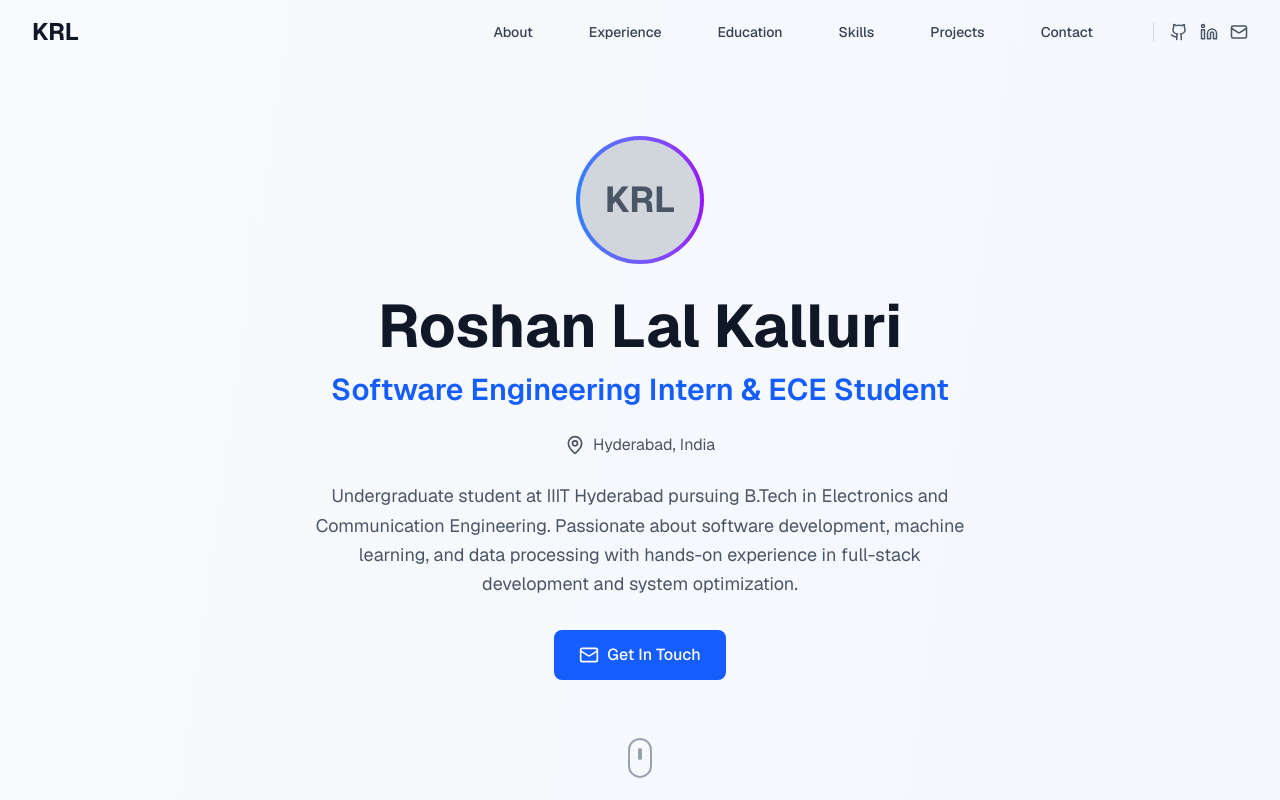
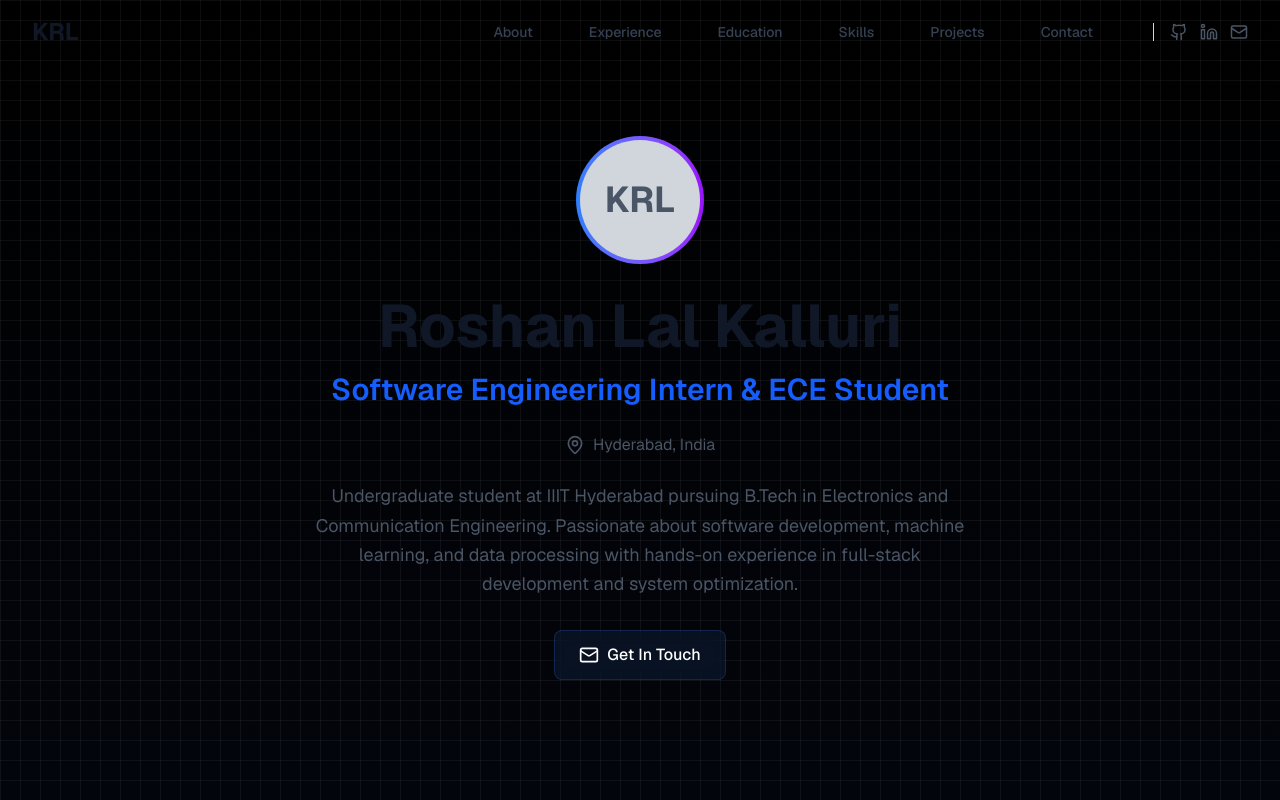
Before and after one commit to Roshan-o/roshan-o.github.io, a Next.js app: page / in a window 1280 px wide. Shown: the top 800 px of the page. Built offline with nearby package versions, Linux system fonts and the light colour scheme.

Commit message:
background change

```diff
--- a/app/components/Contact.tsx
+++ b/app/components/Contact.tsx
@@ -117,7 +117,7 @@ export const Contact = () => {
   };
 
   return (
-    <section id="contact" className="py-20 px-4 sm:px-6 lg:px-8 bg-gray-50 dark:bg-gray-800">
+    <section id="contact" className="py-20 px-4 sm:px-6 lg:px-8 ">
       <div className="max-w-6xl mx-auto">
         <motion.div
           variants={containerVariants}
@@ -303,7 +303,7 @@ export const Contact = () => {
                 <motion.button
                   type="submit"
                   disabled={isSubmitting}
-                  className="w-full bg-blue-600 hover:bg-blue-700 disabled:bg-blue-400 text-white font-medium py-3 px-6 rounded-lg transition-colors duration-200 flex items-center justify-center"
+                  className="btn-glow w-full text-white font-medium py-3 px-6 rounded-lg transition-all duration-300 flex items-center justify-center disabled:opacity-50 disabled:cursor-not-allowed"
                   whileHover={{ scale: 1.02 }}
                   whileTap={{ scale: 0.98 }}
                 >
--- a/app/components/Experience.tsx
+++ b/app/components/Experience.tsx
@@ -55,7 +55,7 @@ export const Experience = () => {
     ];
 
   return (
-    <section id="experience" className="py-20 px-4 sm:px-6 lg:px-8 bg-gray-50 dark:bg-gray-800">
+    <section id="experience" className="py-20 px-4 sm:px-6 lg:px-8">
       <div className="max-w-6xl mx-auto">
         <motion.div
           variants={containerVariants}
--- a/app/components/Hero.tsx
+++ b/app/components/Hero.tsx
@@ -85,30 +85,12 @@ export const Hero = () => {
         >
           <button
             onClick={() => document.querySelector('#contact')?.scrollIntoView({ behavior: 'smooth' })}
-            className="inline-flex items-center px-6 py-3 border border-transparent text-base font-medium rounded-lg text-white bg-blue-600 hover:bg-blue-700 transition-colors duration-200"
+            className="btn-glow inline-flex items-center px-6 py-3 text-base font-medium rounded-lg text-white transition-all duration-300"
           >
             <Mail className="mr-2" size={20} />
             Get In Touch
           </button>
         </motion.div>
-
-
-
-        {/* Scroll Indicator */}
-        <motion.div
-          className="absolute bottom-8 left-1/2 transform -translate-x-1/2"
-          initial={{ opacity: 0, y: 10 }}
-          animate={{ opacity: 1, y: 0 }}
-          transition={{ delay: 1, duration: 0.5 }}
-        >
-          <motion.div
-            animate={{ y: [0, 10, 0] }}
-            transition={{ duration: 2, repeat: Infinity }}
-            className="w-6 h-10 border-2 border-gray-400 dark:border-gray-600 rounded-full flex justify-center"
-          >
-            <div className="w-1 h-3 bg-gray-400 dark:bg-gray-600 rounded-full mt-2"></div>
-          </motion.div>
-        </motion.div>
       </motion.div>
     </section>
   );
--- a/app/components/Skills.tsx
+++ b/app/components/Skills.tsx
@@ -80,7 +80,7 @@ export const Skills = () => {
   ];
 
   return (
-    <section id="skills" className="py-20 px-4 sm:px-6 lg:px-8 bg-gray-50 dark:bg-gray-800">
+    <section id="skills" className="py-20 px-4 sm:px-6 lg:px-8 ">
       <div className="max-w-6xl mx-auto">
         <motion.div
           variants={containerVariants}
--- a/app/globals.css
+++ b/app/globals.css
@@ -30,10 +30,22 @@
     --accent: #fbbf24;
     --border: #334155;
   }
+
+  body {
+    background-image:
+      linear-gradient(rgba(255, 255, 255, 0.12) 1px, transparent 1px),
+      linear-gradient(90deg, rgba(255, 255, 255, 0.12) 1px, transparent 1px);
+    background-size: 20px 20px;
+  }
 }
 
 body {
-  background: var(--background);
+  background: linear-gradient(180deg, #000000 0%, #1e3a8a 100%);
+  background-image:
+    linear-gradient(rgba(255, 255, 255, 0.05) 1px, transparent 1px),
+    linear-gradient(90deg, rgba(255, 255, 255, 0.05) 1px, transparent 1px),
+    linear-gradient(180deg, #000000 0%, #1e3a8a 100%);
+  background-size: 20px 20px, 20px 20px, 100% 100%;
   color: var(--foreground);
   font-family: var(--font-geist-sans), -apple-system, BlinkMacSystemFont, 'Segoe UI', Roboto, sans-serif;
   line-height: 1.6;
@@ -64,3 +76,18 @@ html {
 ::-webkit-scrollbar-thumb:hover {
   background: var(--primary);
 }
+
+/* Button glow effects */
+.btn-glow {
+  background: rgba(59, 130, 246, 0.1);
+  backdrop-filter: blur(8px);
+  border: 1px solid rgba(59, 130, 246, 0.2);
+  transition: all 0.3s ease;
+}
+
+.btn-glow:hover {
+  background: rgba(234, 179, 8, 0.15);
+  border-color: rgba(234, 179, 8, 0.4);
+  box-shadow: 0 0 20px rgba(234, 179, 8, 0.4), 0 0 40px rgba(234, 179, 8, 0.2);
+  transform: translateY(-2px);
+}
--- a/app/page.tsx
+++ b/app/page.tsx
@@ -13,7 +13,7 @@ import { Footer } from './components/Footer';
 
 export default function Home() {
   return (
-    <div className="min-h-screen bg-gradient-to-br from-slate-50 to-blue-50 dark:from-gray-900 dark:to-slate-900">
+    <div className="min-h-screen">
       <Header />
       <main>
         <Hero />
```
